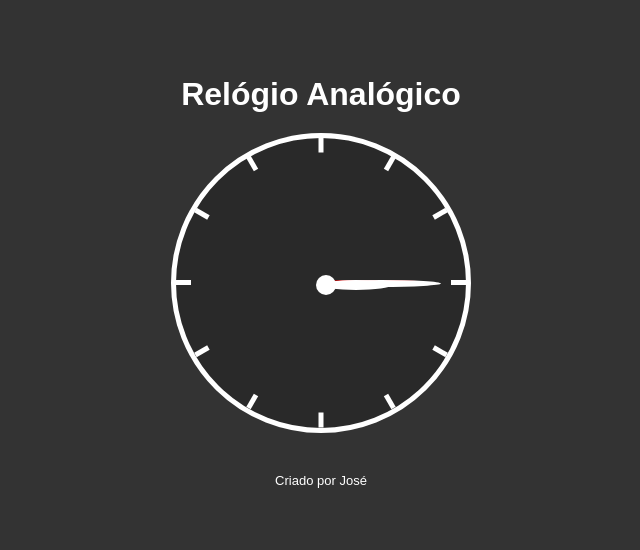
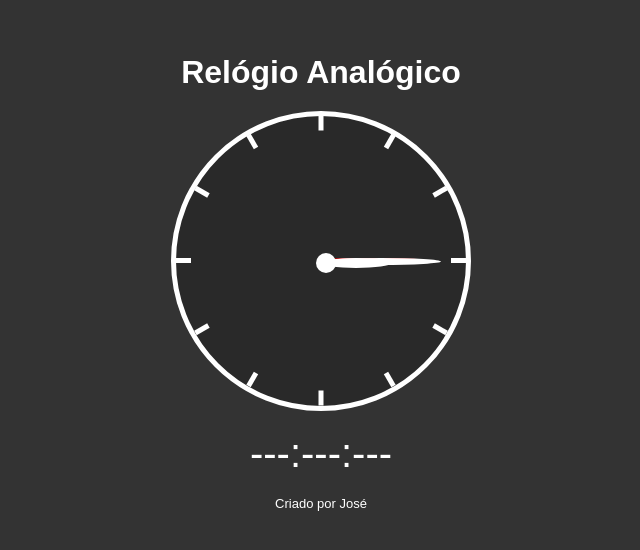
Before and after one commit to curioussdev/Relogio-Analogico, a plain HTML site: page index.html in a window 1280 px wide. Shown: the part 118-668 px from the top of the page, without its empty margins (319-959 px from the left). Drawn offline with Linux system fonts and the light colour scheme.

Commit message:
retomando código

```diff
--- a/index.html
+++ b/index.html
@@ -32,7 +32,7 @@
             <div class="encaixe"></div>
         </div>
     </div>
-    <div class="digital"></div>
+    <div class="digital"> ---:---:--- </div>
 
     <footer>Criado por José </footer>
 
```
